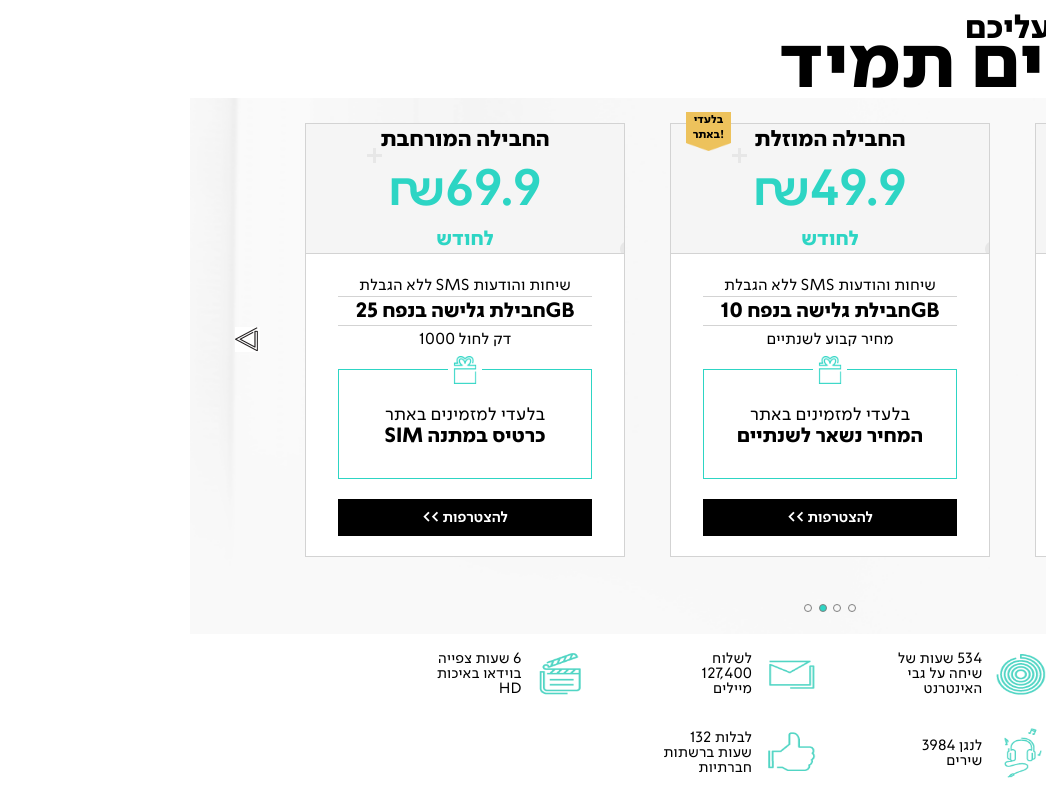
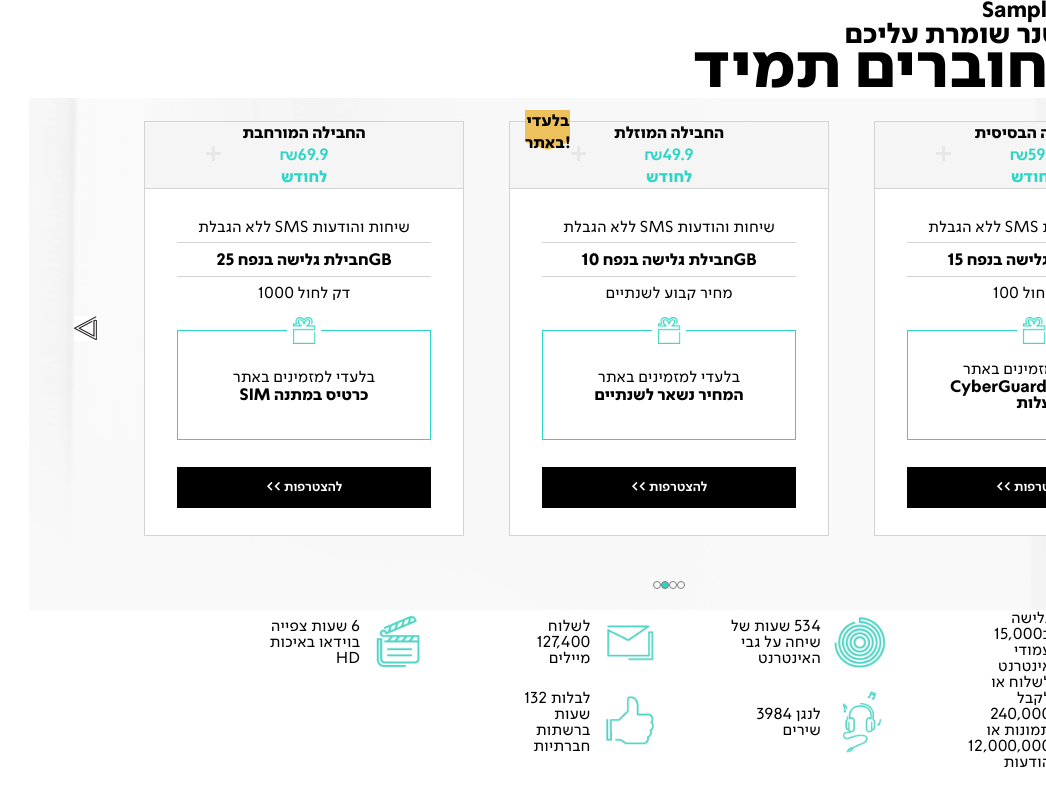
Before and after one commit to noti56/partner-home-assigment, an Angular app: page / in a window 1280 px wide. Both pictures are taken after typing "Sample" into the empty fields and a click on the button "Submit". Shown: the whole page, without its empty margins (234-1280 px from the left). Built offline with nearby package versions, Linux system fonts and the light colour scheme.

Commit message:
before use font change

```diff
--- a/src/Styles/fonts.scss
+++ b/src/Styles/fonts.scss
@@ -14,7 +14,7 @@
     url(../assets/fonts/simpler-regular-webfont.ttf) format("truetype");
 }
 
-@mixin useFont($fontSize, $fontName) {
-  font-size: $fontSize;
+@mixin useFont($fontSizeInPixels, $fontName) {
+  font-size: calc(100vw /1925 * #{$fontSizeInPixels});
   font-family: $fontName, Arial, Helvetica, sans-serif;
 }
--- a/src/app/carousel/carousel/carousel.component.scss
+++ b/src/app/carousel/carousel/carousel.component.scss
@@ -22,7 +22,7 @@
     display: flex;
     height: 10%;
     margin: auto;
-    width: 5%;
+
     justify-content: space-evenly;
     align-items: center;
     .dot {
--- a/src/app/carousel/carousel/carousel.component.ts
+++ b/src/app/carousel/carousel/carousel.component.ts
@@ -21,13 +21,6 @@ interface IScreenSize {
   styleUrls: ['./carousel.component.scss'],
 })
 export class CarouselComponent implements OnInit, OnChanges {
-  @Input() itemType: ICarouselItemType | undefined;
-  @Input() items: IPackage[] = [];
-  //@Output() // לטפל בלקיחת מידע מההיתרונות הרלוונטים
-  @Output() hoverOnCardEvent = new EventEmitter<string>();
-
-  numsOfCards = 3;
-
   @HostListener('window:resize', ['$event'])
   onResize(event: any) {
     this.calcScreenSize({
@@ -35,21 +28,24 @@ export class CarouselComponent implements OnInit, OnChanges {
       width: event.target.innerWidth,
     });
   }
+
+  @Input() itemType: ICarouselItemType | undefined;
+  @Input() items: IPackage[] = [];
+  @Output() hoverOnCardEvent = new EventEmitter<string>();
+
   currentSlide: number = 0;
   filteredItems: IPackage[] = [];
   hoveredCardIndex: number = 0;
+  numsOfCards = 3;
+
   constructor() {}
 
   calcScreenSize(screenSize: IScreenSize) {
     if (screenSize.width > 320 && screenSize.width < 640) {
-      console.log(1);
-
       this.numsOfCards = 1;
     } else if (screenSize.width > 640 && screenSize.width < 1024) {
-      console.log(2);
       this.numsOfCards = 2;
     } else if (screenSize.width > 1025) {
-      console.log(3);
       this.numsOfCards = 3;
     }
     this.setFiltered();
@@ -72,6 +68,9 @@ export class CarouselComponent implements OnInit, OnChanges {
       this.currentSlide,
       this.currentSlide + this.numsOfCards
     );
+    if (this.numsOfCards == 1) {
+      this.hoverOnCard(this.filteredItems[0]._id);
+    }
   }
 
   previousNext(amount: number) {
@@ -83,7 +82,5 @@ export class CarouselComponent implements OnInit, OnChanges {
     this.currentSlide = this.currentSlide + amount;
 
     this.setFiltered();
-    console.log(this.currentSlide);
-    console.log(this.filteredItems);
   }
 }
--- a/src/app/packages/benefits/benefits.component.html
+++ b/src/app/packages/benefits/benefits.component.html
@@ -1,10 +1,14 @@
 <div class="benefits-wrapper">
+  <!-- <div class="benefits-spaceing"> -->
   <div class="benefit" *ngFor="let benefit of benefits">
     <img
       class="benefit-icon"
       [src]="'../../../assets/images/' + benefit.icon"
       alt=""
     />
-    <p class="benefit-text">{{ benefit.text }}</p>
+    <p class="benefit-text">
+      {{ benefit.text }}
+    </p>
   </div>
+  <!-- </div> -->
 </div>
--- a/src/app/packages/benefits/benefits.component.scss
+++ b/src/app/packages/benefits/benefits.component.scss
@@ -1,12 +1,14 @@
 @import "../../../Styles/fonts.scss";
+@import "../../../Styles/sizes.scss";
 .benefits-wrapper {
   height: 100%;
   width: 100%;
   display: grid;
   grid-template-columns: 1fr 1fr 1fr 1fr;
   grid-template-rows: 1fr 1fr;
-  //   justify-content: space-around;
+
   padding: 0 14% 0 14%;
+
   .benefit {
     display: flex;
     align-items: center;
@@ -14,8 +16,8 @@
     width: 80%;
 
     .benefit-icon {
-      width: 50px;
-      height: 50px;
+      width: 28%;
+      // height: 40%;
     }
     .benefit-text {
       margin: 0;
@@ -23,5 +25,38 @@
       width: 50%;
       @include useFont(15px, simpler-regular);
     }
+    &:hover {
+      .benefit-icon {
+        animation: float 1s linear;
+      }
+      .benefit-text {
+        animation: flip 0.5s linear;
+      }
+    }
   }
 }
+@keyframes float {
+  0% {
+    // box-shadow: 0 5px 15px 0px rgba(0, 0, 0, 0.6);
+    transform: translatey(0px);
+  }
+  50% {
+    // box-shadow: 0 25px 15px 0px rgba(0, 0, 0, 0.2);
+    transform: translatey(-10px);
+  }
+  100% {
+    // box-shadow: 0 5px 15px 0px rgba(0, 0, 0, 0.6);
+    transform: translatey(0px);
+  }
+}
+
+@keyframes flip {
+  0% {
+    transform: rotateY(360deg);
+  }
+}
+@include small {
+  .benefits-wrapper {
+    padding: 0;
+  }
+}
--- a/src/app/packages/packages/packages.component.scss
+++ b/src/app/packages/packages/packages.component.scss
@@ -12,18 +12,18 @@
     height: 12.3%;
 
     .name-hey {
-      @include useFont(12px, simpler-black);
+      @include useFont(32, simpler-black);
     }
     .partner-keeps {
-      @include useFont(32.5px, simpler-black);
+      @include useFont(42, simpler-black);
     }
     .connected-always {
       line-height: 38px;
-      @include useFont(75px, simpler-black);
+      @include useFont(95, simpler-black);
     }
   }
   .app-carousel-pacakges {
-    height: 67%;
+    height: 64%;
   }
   footer {
     height: 19.7%;
```
Also changed, not shown: src/app/carousel/carousel/carousel.component.html (+4 -3 lines).
